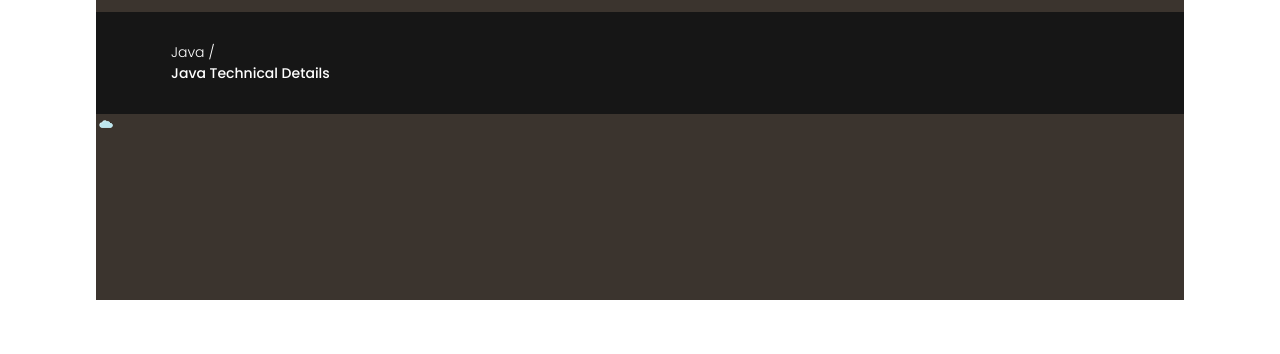
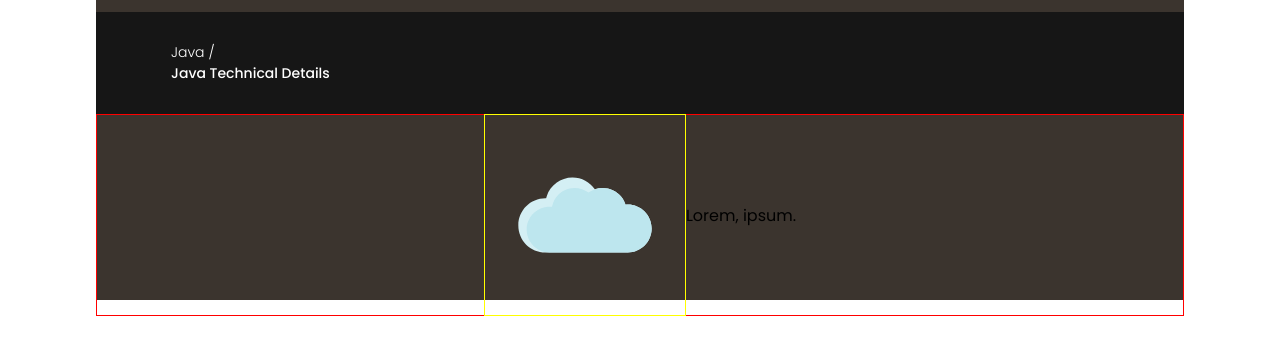
Before and after one commit to Robert076/oracle-clone, a plain HTML site: page index.html in a window 1280 px wide. Shown: the part 60-414 px from the top of the page. Drawn offline with Linux system fonts and the light colour scheme.

Commit message:
feat: img styles bottom part

```diff
--- a/index.html
+++ b/index.html
@@ -43,7 +43,7 @@
 
         <div class="bottom-part">
             <img src="assets/cloud.svg" alt="">
-            <div class="text-stuff"></div>
+            <div class="text-stuff">Lorem, ipsum.</div>
         </div>
     </div>
 </body>
--- a/style.css
+++ b/style.css
@@ -102,3 +102,22 @@ body {
 .navigation .mid-part p:nth-child(2) {
     font-weight: 500;
 }
+
+/* bottom part */
+
+.navigation .bottom-part{
+    display: flex;
+    justify-content: center;
+    align-items: center;
+    height: 200px;
+    border: 1px solid red;
+}
+
+.navigation .bottom-part img{
+    width: 200px;
+    object-fit: cover;
+    min-height: 200px;
+    max-height: 200px;
+    /*height: 200px; idk why this doesnt work and the 2 above work*/
+    border: 1px solid yellow;
+}
```
